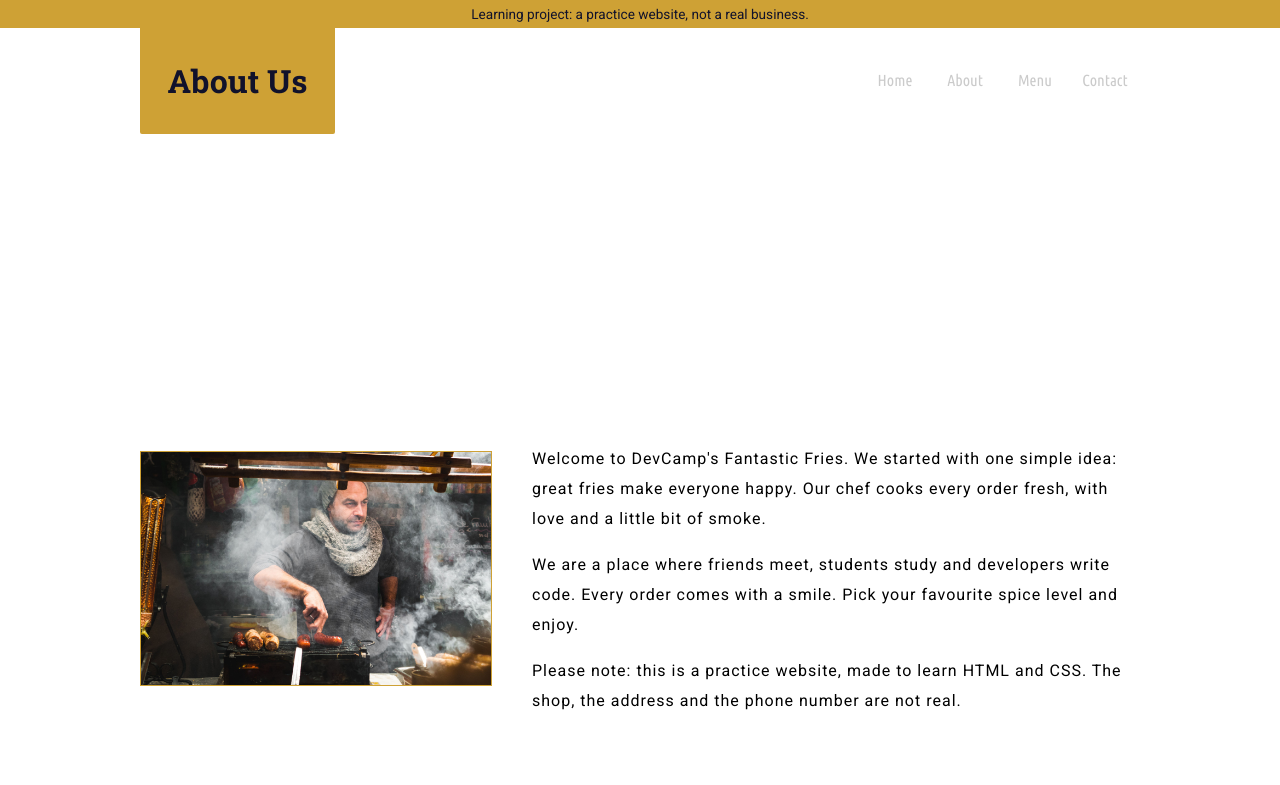
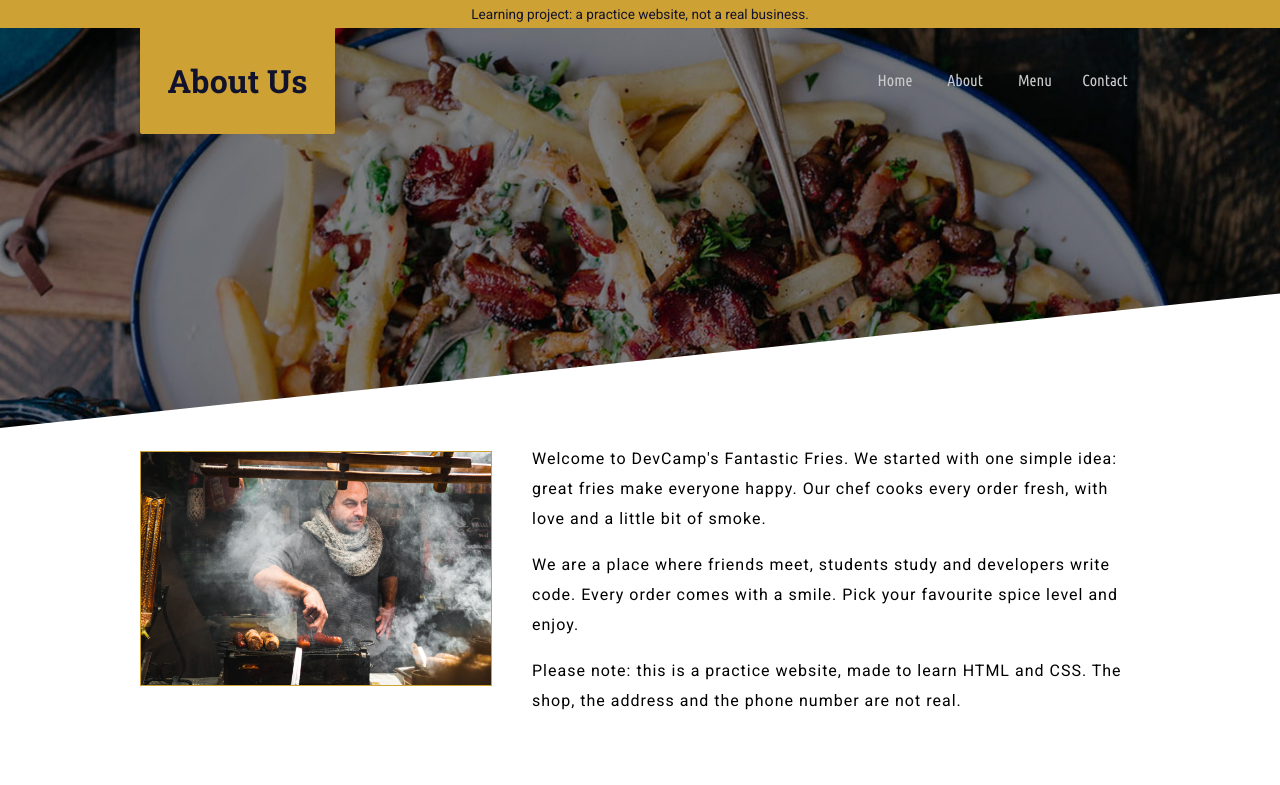
Before and after one commit to phindigee628-creator/devcamp-fries, a plain HTML site: page about.html in a window 1280 px wide. Shown: the top 785 px of the page. Drawn offline with Linux system fonts and the light colour scheme; files that its build step writes are made by us from their sources; files whose address does not match are found by name.

Commit message:
Update background image URL in about.html

```diff
--- a/about.html
+++ b/about.html
@@ -20,7 +20,7 @@
 <body>
     <div class="learning-banner">Learning project: a practice website, not a real business.</div>
     <div class="skewed-header">
-        <div class="header-bg" style="background-image: url('Image/background/about-us.jpg');"></div>
+        <div class="header-bg" style="background-image: url('about-us.jpg');"></div>
         <div class="skewed-header-wrapper">
             <div class="skewed-header-content">
                 <div class="heading-wrapper"><h1>About Us</h1></div>
```
